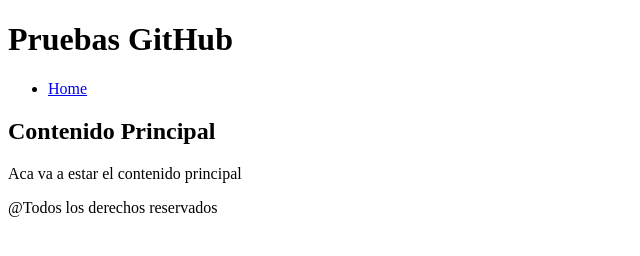
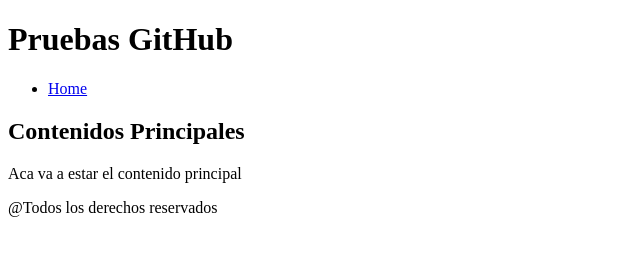
Before and after one commit to LautyGR/pruebas-github, a plain HTML site: page index.html in a window 1280 px wide. Shown: the full height of the page, 0-640 px from the left. Drawn offline with Linux system fonts and the light colour scheme.

Commit message:
s correcton

```diff
--- a/index.html
+++ b/index.html
@@ -15,7 +15,7 @@
         </nav>
     </header>
     <main>
-        <h2>Contenido Principal</h2>
+        <h2>Contenidos Principales</h2>
         <p>Aca va a estar el contenido principal</p>
     </main>
     <footer>
```
